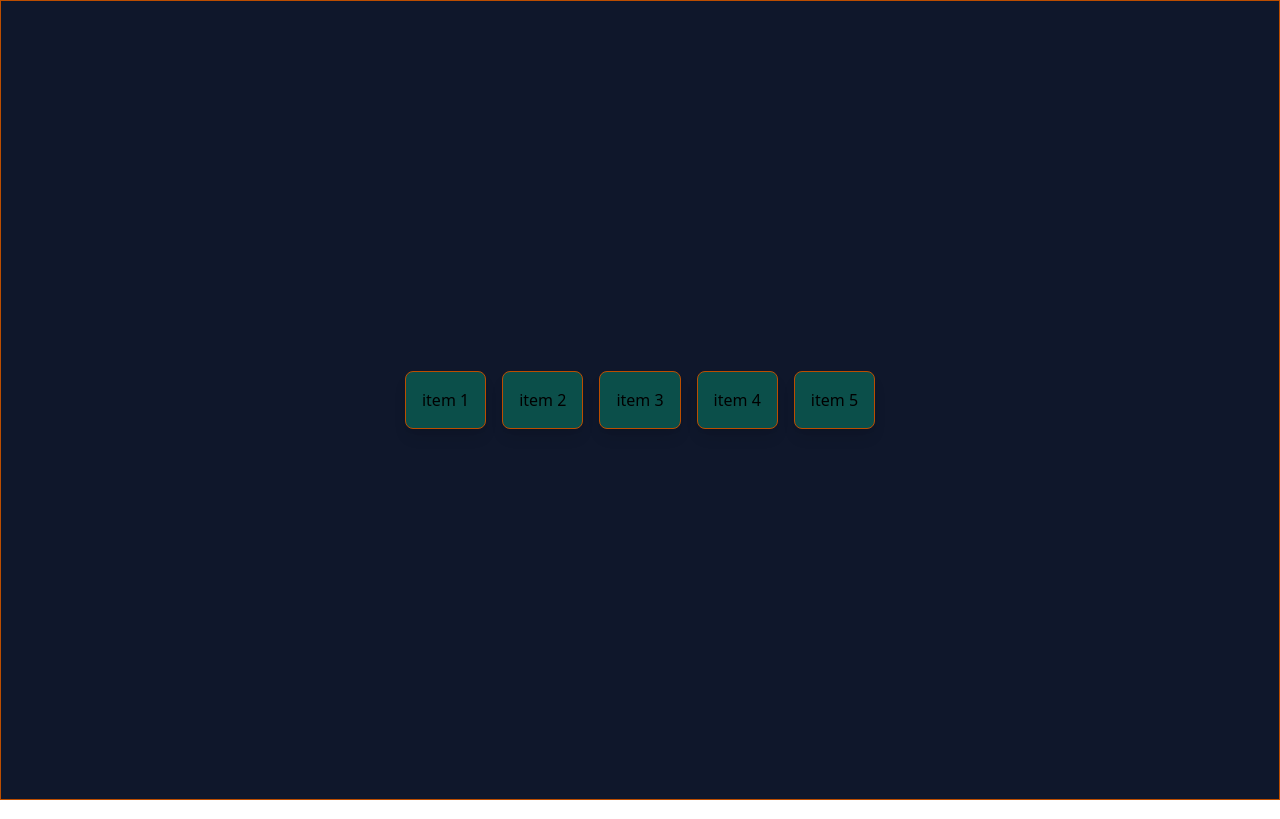
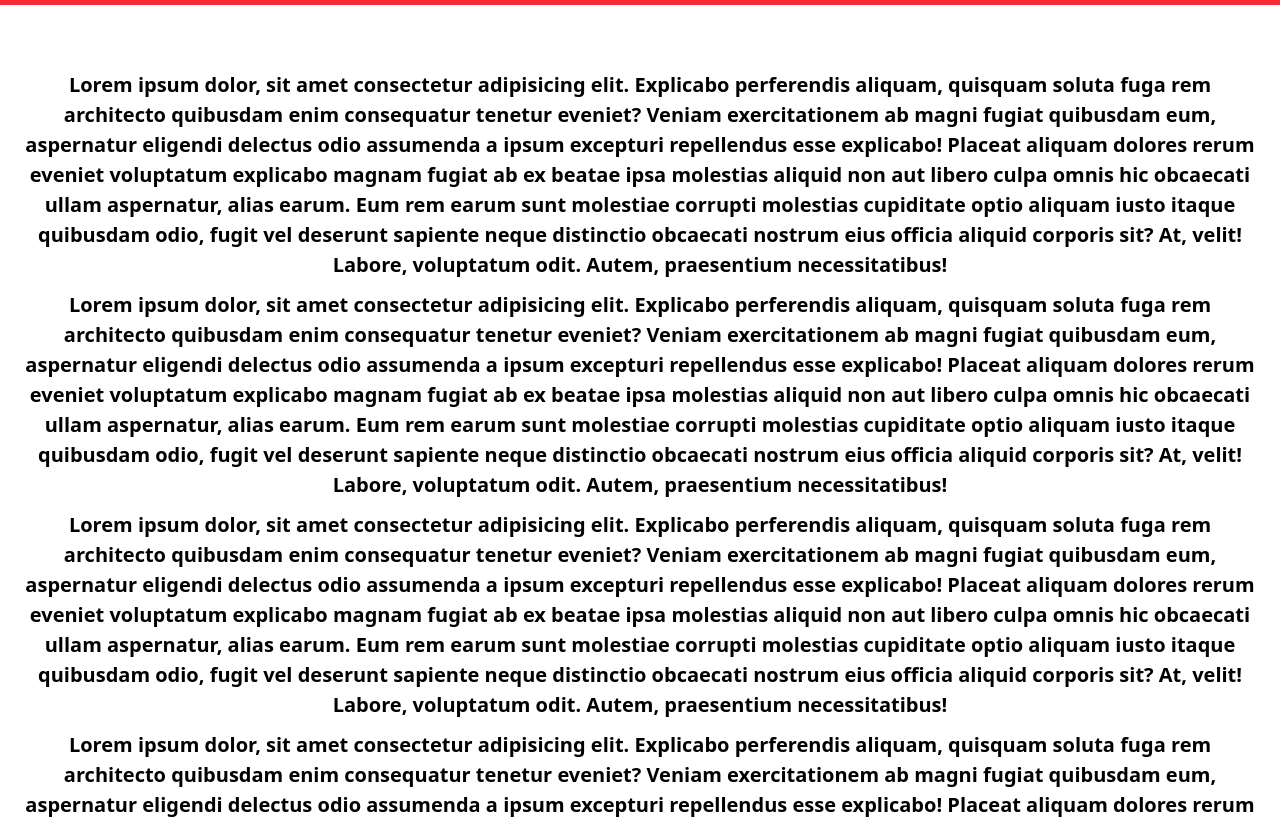
Before and after one commit to EugeneAfriyie/framer-demo, a React (Vite) app: page / in a window 1280 px wide. Shown: the top 819 px of the page. Built offline with nearby package versions, Linux system fonts and the light colour scheme.

Commit message:
done with the scroll indicator

```diff
--- a/src/App.jsx
+++ b/src/App.jsx
@@ -19,6 +19,7 @@ import UseMotionSpring from './Component/VariantsTrial/USEMOTIONVALUE/UseMotionS
 import UseDynamicRotate from './Component/VariantsTrial/USEMOTIONVALUE/useDynamicRotate'
 import FlipCard from './Component/StaggerVariants/FlipCard'
 import Inview_timeline from './Component/StaggerVariants/Inview_timeline'
+import ScrollIndicator from './Framer_Projects/ScrollIndicator'
 
 const App = () => {
   return (
@@ -42,7 +43,8 @@ const App = () => {
       {/* <UseMotionSpring /> */}
       {/* <UseDynamicRotate /> */}
       {/* <FlipCard /> */}
-      <Inview_timeline />
+      {/* <Inview_timeline /> */}
+      <ScrollIndicator />
     </div>
   )
 }
--- a/src/Framer_Projects/ScrollIndicator.jsx
+++ b/src/Framer_Projects/ScrollIndicator.jsx
@@ -0,0 +1,30 @@
+import React from 'react'
+import { motion, useScroll, useTransform } from 'framer-motion'
+
+const ScrollIndicator = () => {
+    const{ scrollYProgress} = useScroll();
+    const lineWidth = useTransform(scrollYProgress, [0, 1], ['0%', '100%']);
+  return (
+    <>
+                {/* RedLine  */}
+        <div className="h-[200vh] p-[20px]">
+           <motion.div className="fixed top-0 left-0 h-[5px] bg-red-500"
+            style={{ width: lineWidth }}
+            transition={{ duration: 0.5 }}></motion.div>
+
+           {/* Random Text  */}
+
+           <div className="mt-[50px]">
+            {[...Array(50)].map((_, index) => (
+                <p key={index} className="text-black text-[20px] font-bold mb-[10px] text-center">
+                    Lorem ipsum dolor, sit amet consectetur adipisicing elit. Explicabo perferendis aliquam, quisquam soluta fuga rem architecto quibusdam enim consequatur tenetur eveniet? Veniam exercitationem ab magni fugiat quibusdam eum, aspernatur eligendi delectus odio assumenda a ipsum excepturi repellendus esse explicabo! Placeat aliquam dolores rerum eveniet voluptatum explicabo magnam fugiat ab ex beatae ipsa molestias aliquid non aut libero culpa omnis hic obcaecati ullam aspernatur, alias earum. Eum rem earum sunt molestiae corrupti molestias cupiditate optio aliquam iusto itaque quibusdam odio, fugit vel deserunt sapiente neque distinctio obcaecati nostrum eius officia aliquid corporis sit? At, velit! Labore, voluptatum odit. Autem, praesentium necessitatibus!
+                </p>
+            ))}
+           </div>
+        </div>
+
+    </>
+  )
+}
+
+export default ScrollIndicator
```
